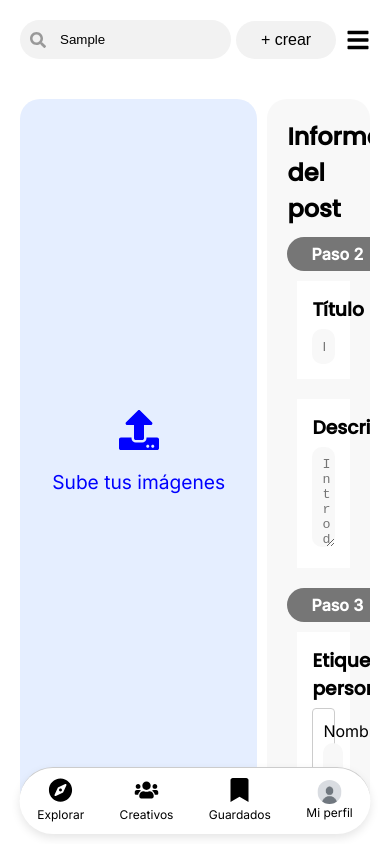
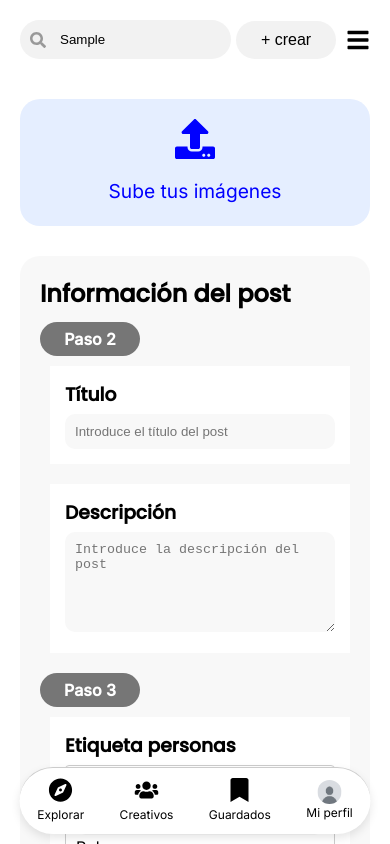
Before and after one commit to jaume768/Frontend-student-station, a React (Vite) app: page /ControlPanel in a window 390 px wide. Both pictures are taken after typing "Sample" into the empty fields and a click on the button "+ crear". Built offline with nearby package versions, Linux system fonts and the light colour scheme.

Commit message:
responsive android

```diff
--- a/src/components/controlPanel/css/CreatePost.css
+++ b/src/components/controlPanel/css/CreatePost.css
@@ -458,3 +458,69 @@
     background: grey;
     cursor: not-allowed;
 }
+
+@media (max-width: 768px) {
+
+    /* Apilamos los paneles en columna */
+    .createpost-wrapper {
+        flex-direction: column;
+        height: auto;
+        /* Para que crezca en altura */
+    }
+
+    .createpost-left,
+    .createpost-right {
+        width: 100%;
+    }
+
+    /* Reducimos márgenes/padding si se requiere */
+    .createpost-left {
+        margin-bottom: 20px;
+    }
+
+    /* Ajustamos la imagen principal para que no desborde */
+    .main-image {
+        max-width: 100%;
+        height: auto;
+    }
+
+    /* Las flechas a un tamaño un poco más chico en móvil */
+    .arrow {
+        font-size: 1.5rem;
+        margin: 0 5px;
+    }
+
+    /* Ajustamos tamaño de thumbnails para pantallas pequeñas */
+    .thumbnail,
+    .thumbnail.placeholder {
+        width: 60px;
+        height: 60px;
+    }
+
+    .order-item {
+        width: 60px;
+        height: 60px;
+    }
+
+    /* Ajustamos input del overlay en pantallas pequeñas */
+    .overlay-input {
+        font-size: 0.9rem;
+    }
+
+    /* Ajusta tamaño de botones si deseas */
+    .overlay-save-btn,
+    .save-tags-btn {
+        font-size: 0.85rem;
+        padding: 5px 8px;
+    }
+
+    .publish-btn {
+        font-size: 0.95rem;
+        padding: 10px 15px;
+    }
+
+    /* Si el form es muy largo, dale margen inferior para no taparlo con el teclado móvil */
+    .createpost-right {
+        padding-bottom: 50px;
+    }
+}
```
